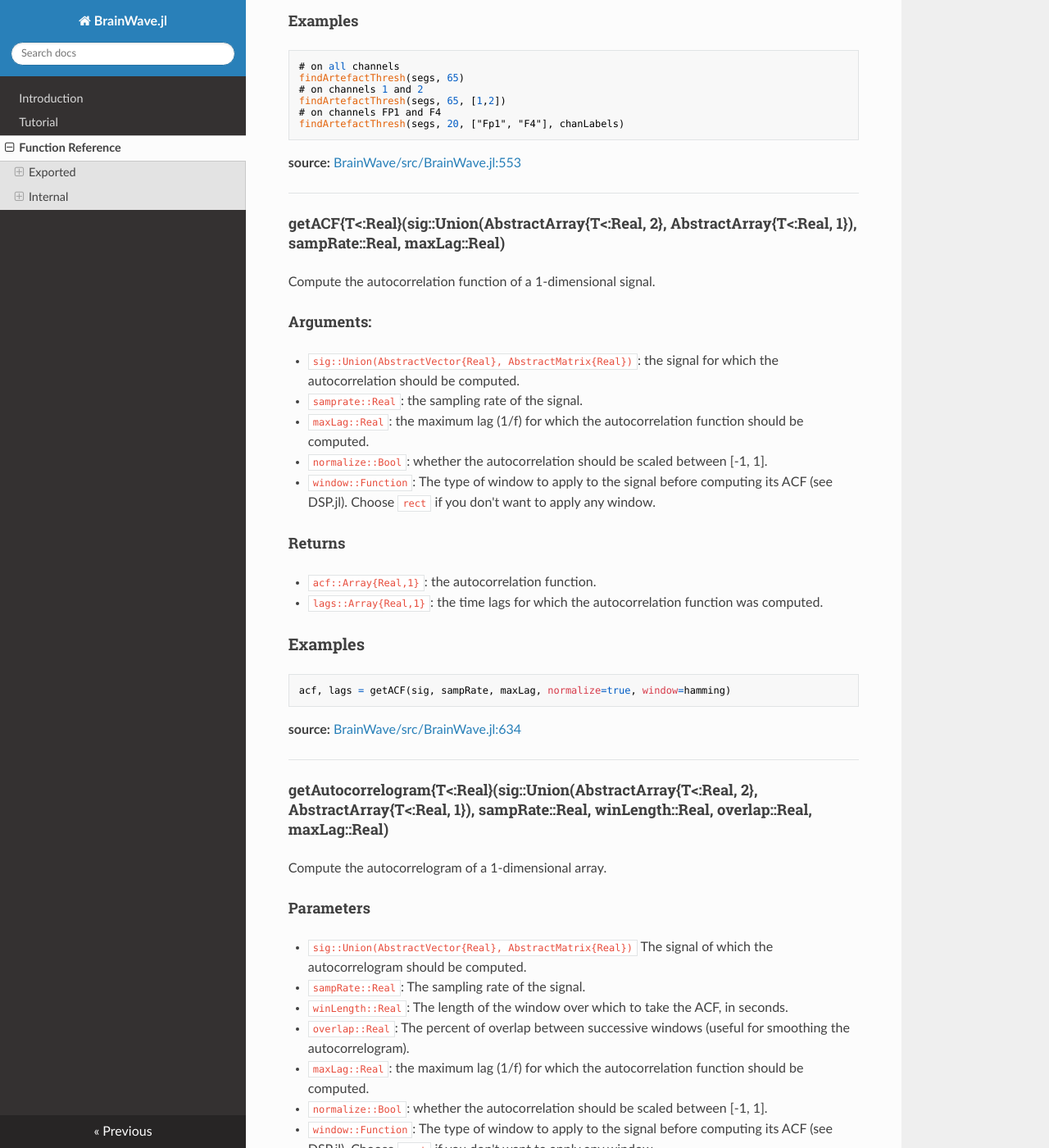
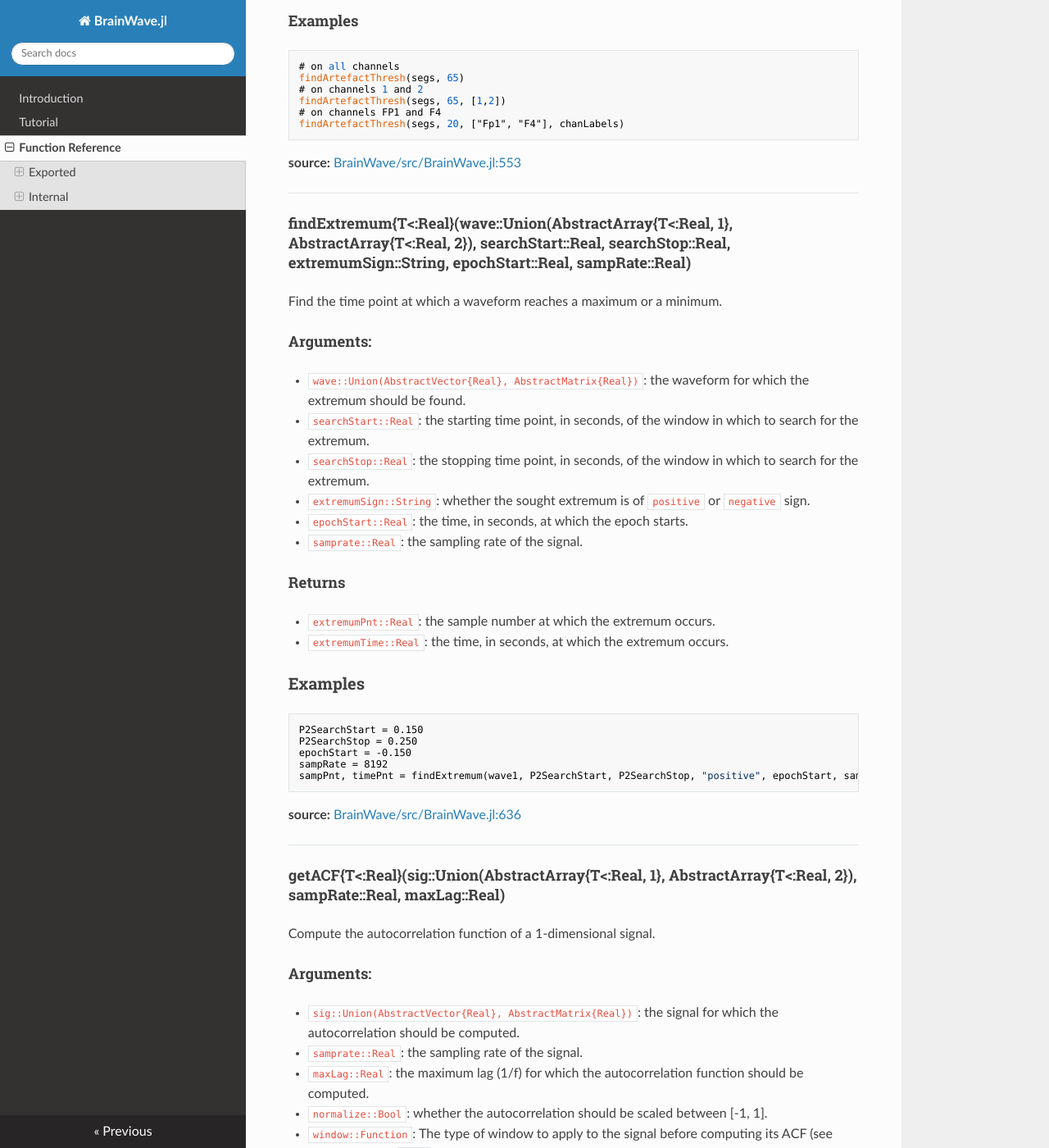
Before and after one commit to sam81/BrainWave.jl, an MkDocs documentation site: the page built from docs/API.md, in a window 1280 px wide and 1400 px high, scrolled down 6803 px. Shown: the whole window at 82% size. Built offline with MkDocs 1.6.1, drawn with Linux system fonts in a browser that asks for light colours; nearby versions of some CDN libraries; old or Windows-style settings are respelled for this version of MkDocs; some of the changed text lies outside the part shown.

Commit message:
Added functions to find extrema and compute mean amplitudes

```diff
--- a/docs/API.md
+++ b/docs/API.md
@@ -82,7 +82,7 @@
 
 ---
 
-#### deleteSlice2D{T, P<:Integer}(x::AbstractArray{T, 2}, toRemove::Union(P<:Integer, AbstractArray{P<:Integer, 1}), axis::Integer)
+#### deleteSlice2D{T, P<:Integer}(x::AbstractArray{T, 2}, toRemove::Union(AbstractArray{P<:Integer, 1}, P<:Integer), axis::Integer)
 Delete a row or a column from a 2-dimensional array.
 
 #### Args
@@ -117,7 +117,7 @@
 
 ---
 
-#### deleteSlice3D{T, P<:Integer}(x::Array{T, 3}, toRemove::Union(P<:Integer, AbstractArray{P<:Integer, 1}), axis::Integer)
+#### deleteSlice3D{T, P<:Integer}(x::Array{T, 3}, toRemove::Union(AbstractArray{P<:Integer, 1}, P<:Integer), axis::Integer)
 Delete a slice from a 3-dimensional array.
 
 #### Args
@@ -193,7 +193,7 @@
 
 ---
 
-#### filterContinuous!{T<:Real, P<:Real}(rec::AbstractArray{T<:Real, 2}, sampRate::Integer, filterType::String, nTaps::Integer, cutoffs::Union(P<:Real, AbstractArray{P<:Real, 1}))
+#### filterContinuous!{T<:Real, P<:Real}(rec::AbstractArray{T<:Real, 2}, sampRate::Integer, filterType::String, nTaps::Integer, cutoffs::Union(AbstractArray{P<:Real, 1}, P<:Real))
 Filter a continuous EEG recording.
 
 #### Arguments
@@ -225,7 +225,7 @@
 
 ---
 
-#### findArtefactThresh{T<:Real, P<:Real, Q<:Integer}(rec::Dict{String, Array{T<:Real, 3}}, thresh::Union(P<:Real, AbstractArray{P<:Real, 1}), channels::Union(AbstractArray{Q<:Integer, 1}, Q<:Integer))
+#### findArtefactThresh{T<:Real, P<:Real, Q<:Integer}(rec::Dict{String, Array{T<:Real, 3}}, thresh::Union(AbstractArray{P<:Real, 1}, P<:Real), channels::Union(AbstractArray{Q<:Integer, 1}, Q<:Integer))
 
 Find epochs with voltage values exceeding a given threshold.
 
@@ -272,7 +272,7 @@
 
 ---
 
-#### findArtefactThresh{T<:Real, P<:Real}(rec::Dict{String, Array{T<:Real, 3}}, thresh::Union(P<:Real, AbstractArray{P<:Real, 1}))
+#### findArtefactThresh{T<:Real, P<:Real}(rec::Dict{String, Array{T<:Real, 3}}, thresh::Union(AbstractArray{P<:Real, 1}, P<:Real))
 
 Find epochs with voltage values exceeding a given threshold.
 
@@ -319,7 +319,38 @@
 
 ---
 
-#### getACF{T<:Real}(sig::Union(AbstractArray{T<:Real, 2}, AbstractArray{T<:Real, 1}), sampRate::Real, maxLag::Real)
+#### findExtremum{T<:Real}(wave::Union(AbstractArray{T<:Real, 1}, AbstractArray{T<:Real, 2}), searchStart::Real, searchStop::Real, extremumSign::String, epochStart::Real, sampRate::Real)
+Find the time point at which a waveform reaches a maximum or a minimum.
+
+#### Arguments:
+
+* `wave::Union(AbstractVector{Real}, AbstractMatrix{Real})`: the waveform for which the extremum should be found.
+* `searchStart::Real`: the starting time point, in seconds, of the window in which to search for the extremum.
+* `searchStop::Real`: the stopping time point, in seconds, of the window in which to search for the extremum.
+* `extremumSign::String`: whether the sought extremum is of `positive` or `negative` sign.
+* `epochStart::Real`: the time, in seconds, at which the epoch starts.
+* `samprate::Real`: the sampling rate of the signal.
+
+#### Returns
+
+* `extremumPnt::Real`: the sample number at which the extremum occurs.
+* `extremumTime::Real`: the time, in seconds, at which the extremum occurs.
+
+### Examples
+    P2SearchStart = 0.150
+    P2SearchStop = 0.250
+    epochStart = -0.150
+    sampRate = 8192
+    sampPnt, timePnt = findExtremum(wave1, P2SearchStart, P2SearchStop, "positive", epochStart, sampRate)
+
+
+
+**source:**
+[BrainWave/src/BrainWave.jl:636](file:///home/sam/.julia/v0.3/BrainWave/src/BrainWave.jl)
+
+---
+
+#### getACF{T<:Real}(sig::Union(AbstractArray{T<:Real, 1}, AbstractArray{T<:Real, 2}), sampRate::Real, maxLag::Real)
 Compute the autocorrelation function of a 1-dimensional signal.
 
 #### Arguments:
@@ -343,11 +374,11 @@
 
 
 **source:**
-[BrainWave/src/BrainWave.jl:634](file:///home/sam/.julia/v0.3/BrainWave/src/BrainWave.jl)
+[BrainWave/src/BrainWave.jl:686](file:///home/sam/.julia/v0.3/BrainWave/src/BrainWave.jl)
 
 ---
 
-#### getAutocorrelogram{T<:Real}(sig::Union(AbstractArray{T<:Real, 2}, AbstractArray{T<:Real, 1}), sampRate::Real, winLength::Real, overlap::Real, maxLag::Real)
+#### getAutocorrelogram{T<:Real}(sig::Union(AbstractArray{T<:Real, 1}, AbstractArray{T<:Real, 2}), sampRate::Real, winLength::Real, overlap::Real, maxLag::Real)
 Compute the autocorrelogram of a 1-dimensional array.
 
 #### Parameters
@@ -519,7 +550,43 @@
 
 
 **source:**
-[BrainWave/src/BrainWave.jl:1080](file:///home/sam/.julia/v0.3/BrainWave/src/BrainWave.jl)
+[BrainWave/src/BrainWave.jl:1132](file:///home/sam/.julia/v0.3/BrainWave/src/BrainWave.jl)
+
+---
+
+#### meanERPAmplitude{T<:Real}(wave::Union(AbstractArray{T<:Real, 1}, AbstractArray{T<:Real, 2}), center::Real, centerType::String, winLength::Real, sampRate::Real)
+Compute the mean amplitude of an ERP waveform in a time window centered on a given point.
+
+#### Arguments:
+
+* `wave::Union(AbstractVector{Real}, AbstractMatrix{Real})`: the waveform for which the mean amplitude should be computed.
+* `center::Real`: the center of the window in which the mean amplitude should be computed. `center` can be specified either
+                  in terms of sample point number, or in terms of time in seconds. If center is specified in terms of time
+                  in seconds, the time at which the epoch starts, should be passed as an additional argument to the function.
+* `centerType::String`: whether the `center` is specified in terms of sample point number `point`, or interms of time in seconds `time`.
+* `winLength::String`: the length of the window, in seconds, over which to compute the meam amplitude.
+* `samprate::Real`: the sampling rate of the signal.
+* `epochStart::Real`: the time, in seconds, at which the epoch starts.
+
+#### Returns
+
+* `meanAmp::Real`: the mean amplitude of the waveform in the time window centered at the specified point.
+
+### Examples
+
+    P2WinLength = 0.050
+    centerPoint = 2512
+    sampRate = 8192
+    meanAmp =  meanERPAmplitude(wave, centerPoint, "point", P2WinLength, sampRate)
+
+    epochStart = -0.150
+    centerPointTm = 0.156
+    meanAmp =  meanERPAmplitude(wave, centerPointTm, "time", P2WinLength, sampRate)
+
+
+
+**source:**
+[BrainWave/src/BrainWave.jl:1252](file:///home/sam/.julia/v0.3/BrainWave/src/BrainWave.jl)
 
 ---
 
```
Also changed, not shown: other parts of docs/API.md (+14 -14 lines), 1 other file.
